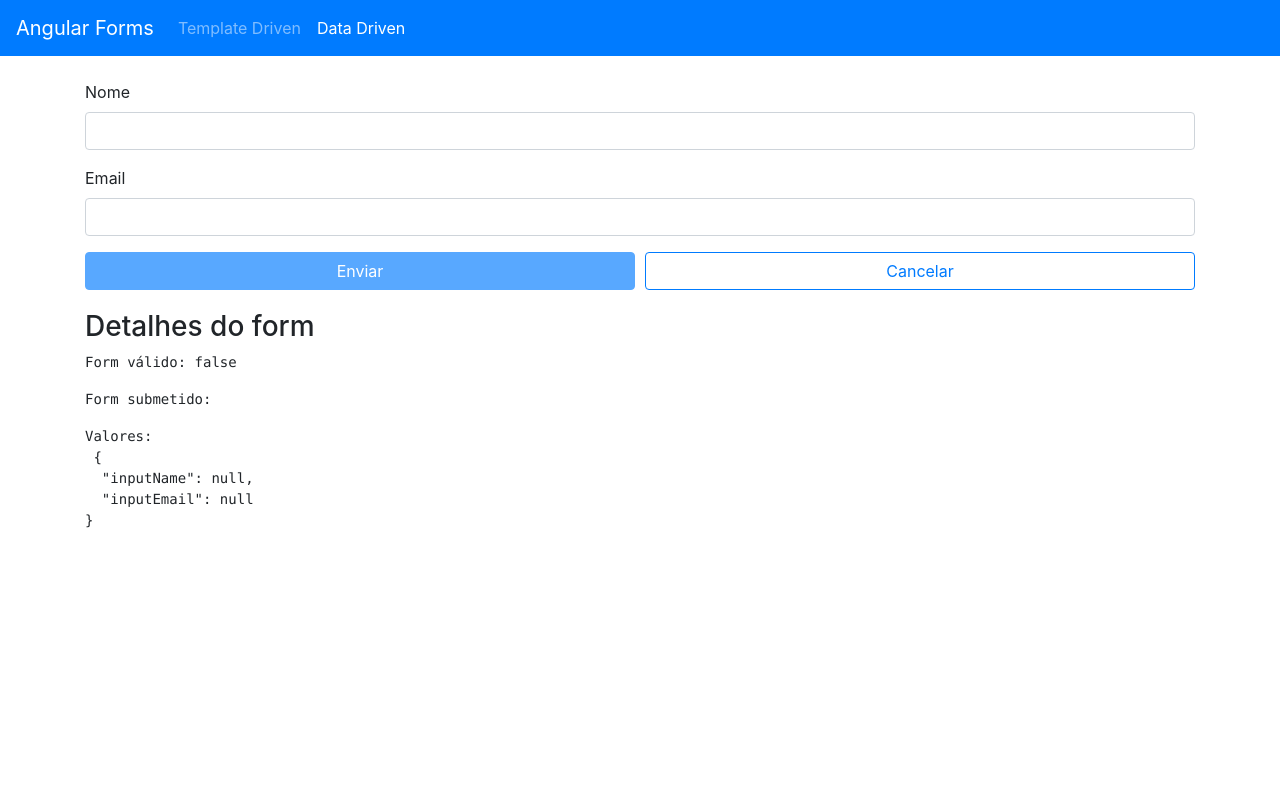
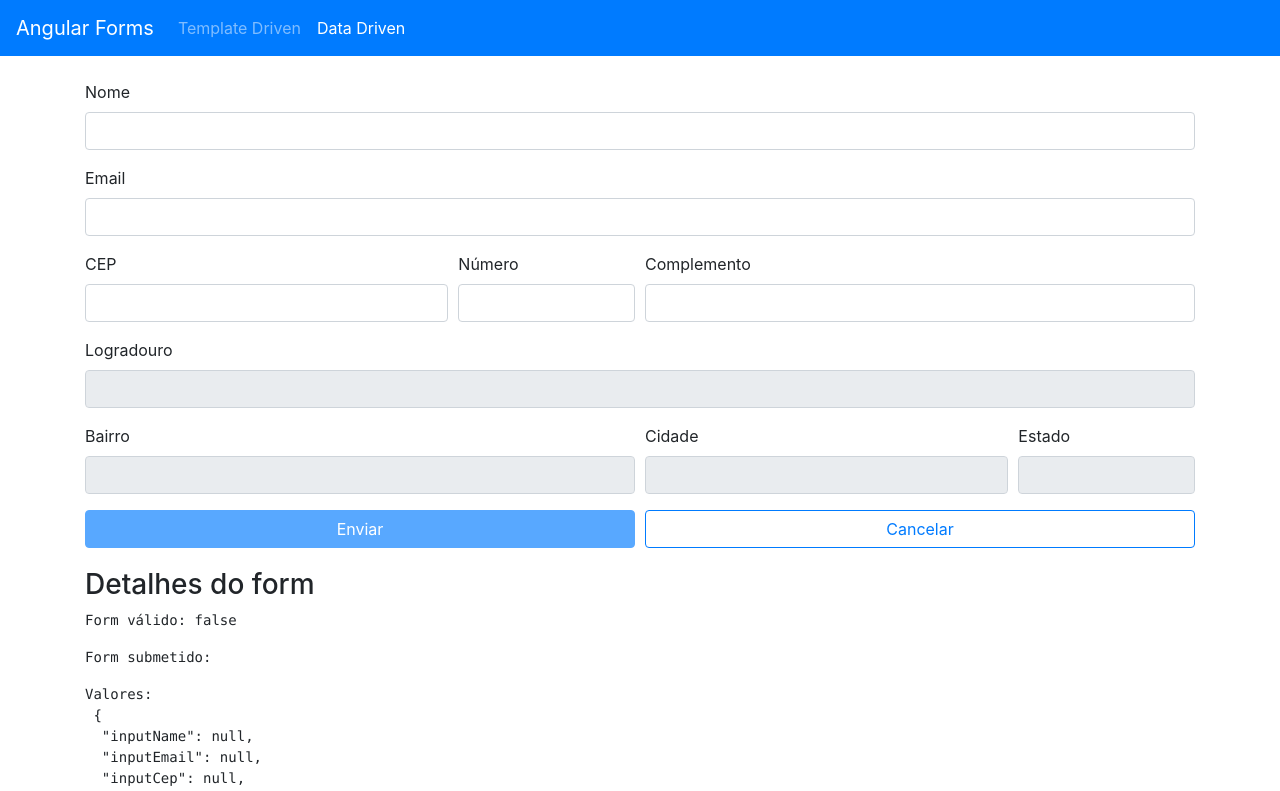
Before and after one commit to vinilanzoni/angular-101, an Angular app in the folder forms/: page /dataForm in a window 1280 px wide. Shown: the top 791 px of the page. Built offline with nearby package versions, Linux system fonts and the light colour scheme.

Commit message:
Aula 96 - Formulários reativos: Endereço (migrando de template driven para form reativo) https://youtu.be/elgNhMVXxq0

```diff
--- a/forms/src/app/data-form/data-form.component.html
+++ b/forms/src/app/data-form/data-form.component.html
@@ -10,6 +10,40 @@
     <app-form-control-error [showError]="inputErrored('inputEmail')" errorMessage="'Email' é obrigatório"></app-form-control-error>
     <app-form-control-error [showError]="invalidEmail('inputEmail')" errorMessage="'Email' inválido"></app-form-control-error>
   </div>
+      <div class="form-row">
+        <div class="form-group col-4">
+          <label for="inputCep">CEP</label>
+          <input type="text" class="form-control" id="inputCep" formControlName="inputCep" [class.is-invalid]="inputErrored('inputCep')">
+          <app-form-control-error [showError]="inputErrored('inputCep')" errorMessage="'CEP' é obrigatório"></app-form-control-error>
+        </div>
+        <div class="form-group col-2">
+          <label for="inputNumero">Número</label>
+          <input type="number" class="form-control" id="inputNumero" formControlName="inputNumero" [class.is-invalid]="inputErrored('inputNumero')">
+          <app-form-control-error [showError]="inputErrored('inputNumero')" errorMessage="'Número' é obrigatório"></app-form-control-error>
+        </div>
+        <div class="form-group col-6">
+          <label for="inputComplemento">Complemento</label>
+          <input type="text" class="form-control" id="inputComplemento" formControlName="inputComplemento">
+        </div>
+      </div>
+      <div class="form-group">
+        <label for="inputLogradouro">Logradouro</label>
+        <input type="text" class="form-control" id="inputLogradouro" formControlName="inputLogradouro" readonly>
+      </div>
+      <div class="form-row">
+        <div class="form-group col-6">
+          <label for="inputBairro">Bairro</label>
+          <input type="text" class="form-control" id="inputBairro" formControlName="inputBairro" readonly>
+        </div>
+        <div class="form-group col-4">
+          <label for="inputCidade">Cidade</label>
+          <input type="text" class="form-control" id="inputCidade" formControlName="inputCidade" readonly>
+        </div>
+        <div class="form-group col-2">
+          <label for="inputEstado">Estado</label>
+          <input type="text" class="form-control" id="inputEstado" formControlName="inputEstado" readonly>
+        </div>
+      </div>
   <div class="form-row">
     <div class="col"><button class="btn btn-primary btn-block" type="submit" [disabled]="!formulario.valid">Enviar</button></div>
     <div class="col"><button class="btn btn-outline-primary btn-block" type="button" (click)="cancel()">Cancelar</button></div>
--- a/forms/src/app/data-form/data-form.component.ts
+++ b/forms/src/app/data-form/data-form.component.ts
@@ -20,7 +20,14 @@ export class DataFormComponent implements OnInit {
 
     this.formulario = this.formBuilder.group({
       inputName: [null, [Validators.required, Validators.minLength(3)]],
-      inputEmail: [null, [Validators.required, Validators.email]]
+      inputEmail: [null, [Validators.required, Validators.email]],
+      inputCep: [null, [Validators.required]],
+      inputNumero: [null, [Validators.required]],
+      inputComplemento: [null],
+      inputLogradouro: [null],
+      inputBairro: [null],
+      inputCidade: [null],
+      inputEstado: [null]
     });
   }
 
@@ -43,7 +50,7 @@ export class DataFormComponent implements OnInit {
     this.formulario.reset();
   }
 
-  inputErrored(field) {
+  inputErrored(field: string) {
     return !this.formulario.get(field).valid && this.formulario.get(field).touched;
   }
 
```
